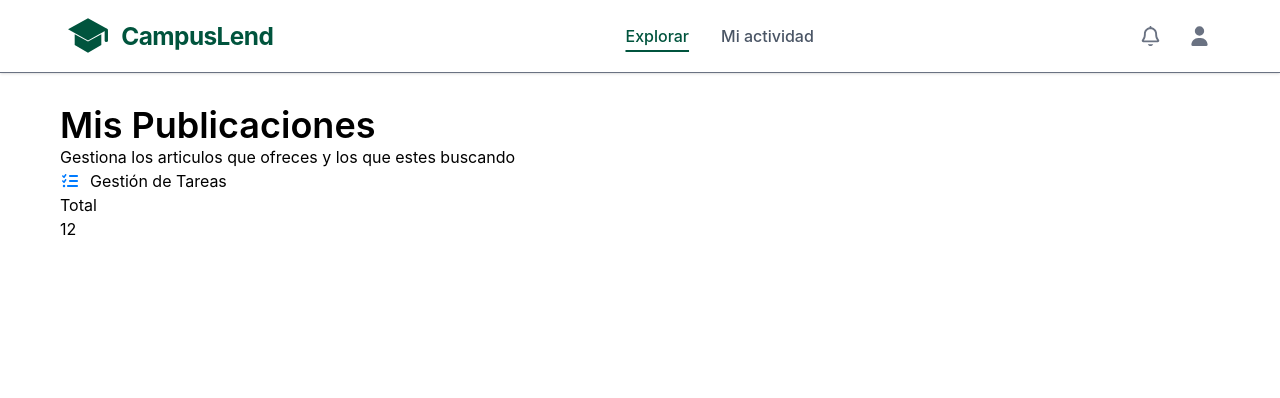
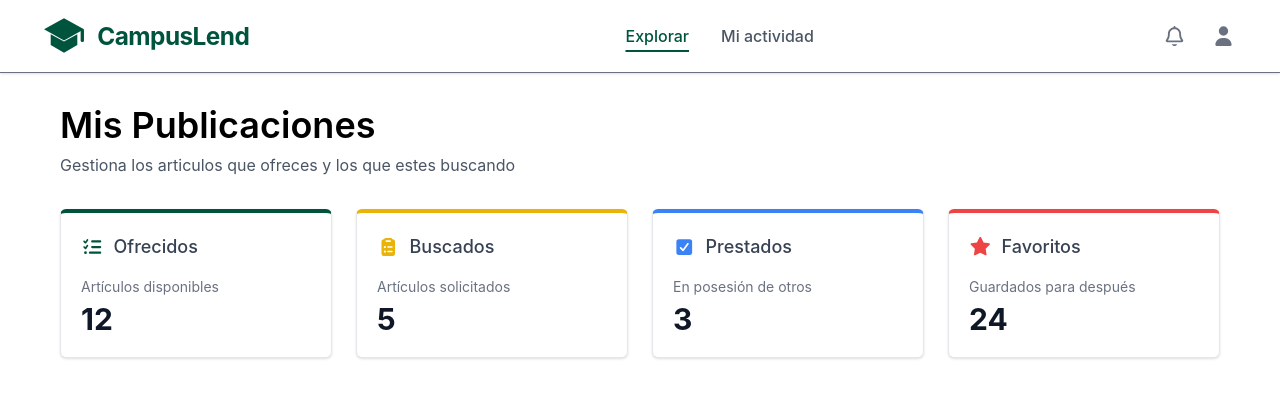
Before and after one commit to Nesbant/prestamo-estudiantil-pweb-2026-1, a React (Vite) app in the folder frontend/: page / in a window 1280 px wide. Shown: the top 398 px of the page. Built offline with nearby package versions, Linux system fonts and the light colour scheme.

Commit message:
fix: implemetacion completa de tarjetas de stats

```diff
--- a/frontend/src/Layout.jsx
+++ b/frontend/src/Layout.jsx
@@ -1,15 +1,50 @@
-import Stat from "./Stat"
+import Stat from './Stat';
+import {
+  faListCheck,
+  faClipboardList,
+  faSquareCheck,
+  faStar,
+} from '@fortawesome/free-solid-svg-icons';
 
-export default function Layout(){
-    return(
-        <main className="mx-15">
-            <section>
-                <h1 className="text-4xl font-semibold">Mis Publicaciones</h1>
-                <h2>Gestiona los articulos que ofreces y los que estes buscando</h2>
-            </section>
-            <section>
-                <Stat />
-            </section>
-        </main>
-    )
+export default function Layout() {
+  return (
+    <main className='mx-15'>
+      <section className='mt-6 mb-8'>
+        <h1 className='text-4xl font-semibold'>Mis Publicaciones</h1>
+        <h2 className='mt-2 text-gray-600'>
+          Gestiona los articulos que ofreces y los que estes buscando
+        </h2>
+      </section>
+      <section className='grid grid-cols-1 gap-6 sm:grid-cols-2 lg:grid-cols-4'>
+        <Stat
+          title='Ofrecidos'
+          total='12'
+          description='Artículos disponibles'
+          color='#00543D'
+          icon={faListCheck}
+        />
+        <Stat
+          title='Buscados'
+          total='5'
+          description='Artículos solicitados'
+          color='#EAB308'
+          icon={faClipboardList}
+        />
+        <Stat
+          title='Prestados'
+          total='3'
+          description='En posesión de otros'
+          color='#3B82F6'
+          icon={faSquareCheck}
+        />
+        <Stat
+          title='Favoritos'
+          total='24'
+          description='Guardados para después'
+          color='#EF4444'
+          icon={faStar}
+        />
+      </section>
+    </main>
+  );
 }
--- /dev/null
+++ b/frontend/src/NavButton.jsx
@@ -0,0 +1,12 @@
+const NavButton = ({ isActive, onClick, children }) => {
+  return (
+    <button
+      onClick={onClick}
+      className={`transition-colors cursor-pointer underline-offset-8 decoration-2 ${isActive ? 'text-[#00543D] underline' : 'hover:text-gray-900'}`}
+    >
+      {children}
+    </button>
+  );
+};
+
+export default NavButton;
--- a/frontend/src/Navbar.jsx
+++ b/frontend/src/Navbar.jsx
@@ -3,13 +3,14 @@ import { faBell as faBellRegular } from '@fortawesome/free-regular-svg-icons';
 import { faUser as faUserSolid } from '@fortawesome/free-solid-svg-icons';
 import { FontAwesomeIcon } from '@fortawesome/react-fontawesome';
 import logoUrl from './logo.svg';
+import NavButton from './NavButton';
 
 export default function Navbar() {
   const [activePage, setActivePage] = useState('explorar');
 
   return (
-    <nav className='bg-white border-b border-gray-500 shadow-sm mb-8'>
-      <div className='flex items-center justify-between max-w-6xl px-1 py-4 mx-auto'>
+    <nav className='mb-8 bg-white border-b border-gray-500 shadow-sm'>
+      <div className='flex justify-between px-1 py-4 mx-10 max-w-8xl'>
         <div>
           <img
             src={logoUrl}
@@ -18,18 +19,18 @@ export default function Navbar() {
           />
         </div>
         <div className='flex gap-8 font-medium text-gray-600'>
-          <button
+          <NavButton
+            isActive={activePage === 'explorar'}
             onClick={() => setActivePage('explorar')}
-            className={`transition-colors cursor-pointer underline-offset-8 decoration-2 ${activePage === 'explorar' ? 'text-[#00543D] underline' : 'hover:text-gray-900'}`}
           >
             Explorar
-          </button>
-          <button
+          </NavButton>
+          <NavButton
+            isActive={activePage === 'actividad'}
             onClick={() => setActivePage('actividad')}
-            className={`transition-colors cursor-pointer underline-offset-8 decoration-2 ${activePage === 'actividad' ? 'text-[#00543D] underline' : 'hover:text-gray-900'}`}
           >
             Mi actividad
-          </button>
+          </NavButton>
         </div>
         <div className='flex items-center gap-6 text-xl text-gray-500'>
           <button className='transition-colors cursor-pointer hover:text-gray-900'>
--- a/frontend/src/Stat.jsx
+++ b/frontend/src/Stat.jsx
@@ -1,17 +1,26 @@
 import { FontAwesomeIcon } from '@fortawesome/react-fontawesome';
-import { faListCheck, faClipboardList, faSquareCheck } from '@fortawesome/free-solid-svg-icons';
 
-const Stat = () => {
+const Stat = ({ title, total, description, color = '#007bff', icon }) => {
   return (
-    <div className='flex flex-col'>
-        <h2>
-            <FontAwesomeIcon icon={faListCheck} style={{ marginRight: '10px', color: '#007bff' }} />
-            Gestión de Tareas
-        </h2>
-        <p>Total</p>
-        <p>12</p>
+    <div
+      className='flex flex-col p-5 bg-white border border-gray-200 rounded-md shadow-sm'
+      style={{ borderTop: `4px solid ${color}` }}
+    >
+      <h2 className='flex items-center text-lg font-medium text-gray-700'>
+        {icon && (
+          <FontAwesomeIcon
+            icon={icon}
+            style={{ marginRight: '10px', color: color }}
+          />
+        )}
+        {title}
+      </h2>
+      <div className='mt-4'>
+        <p className='mb-1 text-sm text-gray-500'>{description}</p>
+        <p className='text-3xl font-bold text-gray-900'>{total}</p>
+      </div>
     </div>
-  )
-}
+  );
+};
 
-export default Stat
+export default Stat;
```
